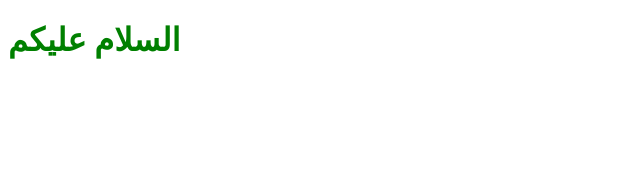
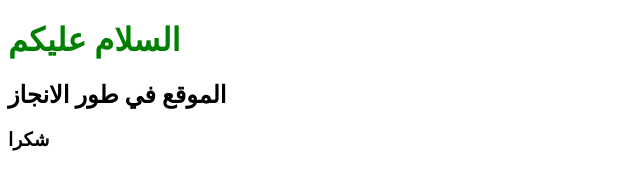
Before and after one commit to Karimyouneschaouche/Karim1, a plain HTML site: page index.html in a window 1280 px wide. Shown: the whole page, without its empty margins (0-640 px from the left). Drawn offline with Linux system fonts and the light colour scheme.

Commit message:
Update index.html

```diff
--- a/index.html
+++ b/index.html
@@ -8,5 +8,7 @@
 </head>
 <body>
     <h1>السلام عليكم</h1>
+    <h2 > الموقع في طور الانجاز</h2>
+    <h3>شكرا</h3>
 </body>
 </html>
```
